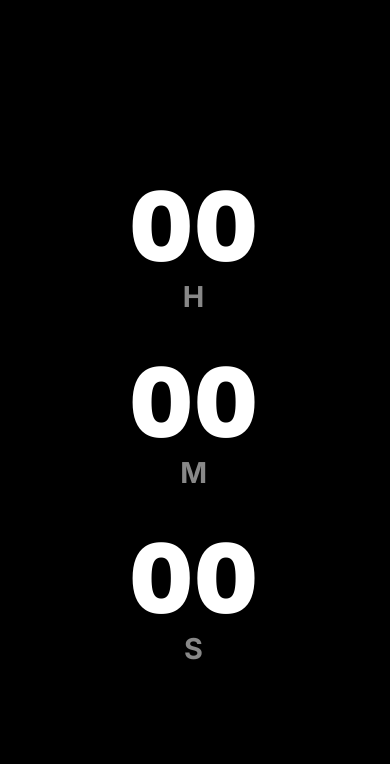
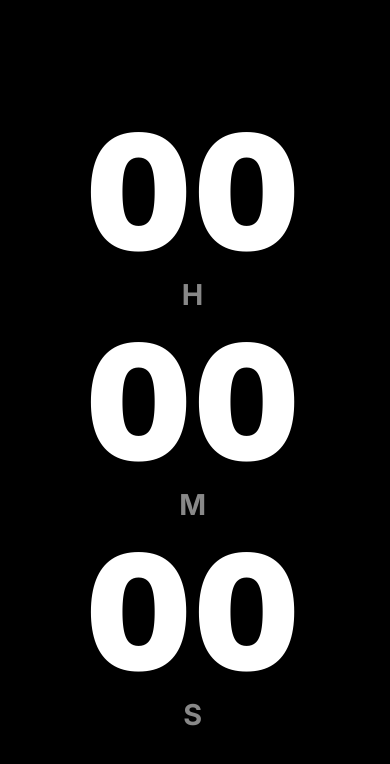
Before and after one commit to wangwenzhiwwz/Time, a plain HTML site: page index.html in a window 390 px wide. Drawn offline with Linux system fonts and the light colour scheme.

Commit message:
Update index.html

```diff
--- a/index.html
+++ b/index.html
@@ -64,8 +64,8 @@
     }
     .timer {
       flex-direction: column;
-      font-size: 6rem !important;
-      gap: 40px;
+      font-size: 10rem !important;
+      gap: 10px;
       letter-spacing: 0.03em;
       align-items: center;
       width: fit-content;
@@ -281,7 +281,7 @@
       return;
     }
     const maxWidth = window.innerWidth * 0.8;
-    let fontSize = 120;
+    let fontSize = 300;
     timerEl.style.fontSize = fontSize + 'px';
     while (timerEl.offsetWidth > maxWidth && fontSize > 50) {
       fontSize -= 1;
```
